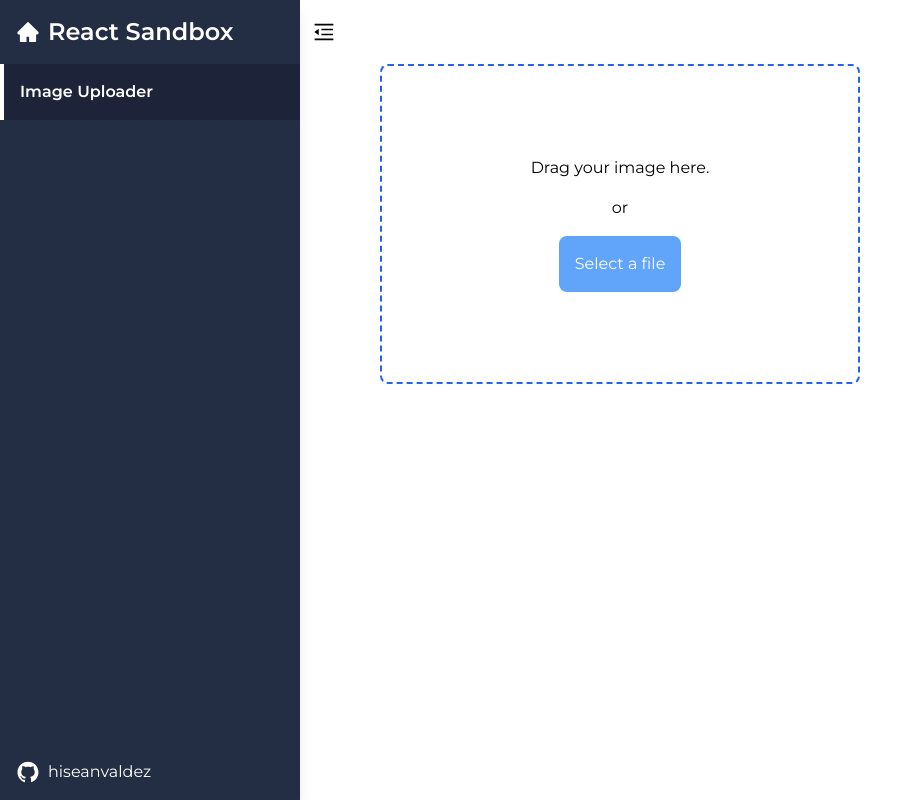
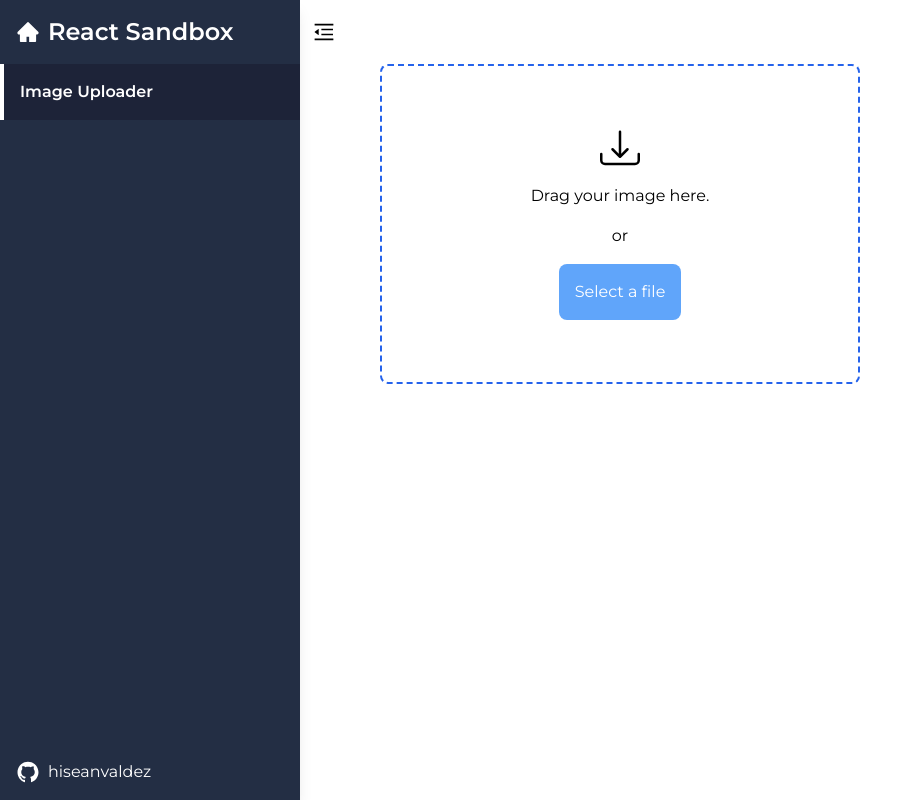
Before and after one commit to hiseanvaldez/ReactSandbox, a Next.js app: page /uploader in a window 1280 px wide. Shown: the whole page, without its empty margins (0-923 px from the left). Built offline with nearby package versions, Linux system fonts and the light colour scheme.

Commit message:
Update icons in uploader.

```diff
--- a/app/uploader/page.jsx
+++ b/app/uploader/page.jsx
@@ -1,7 +1,7 @@
 "use client";
 
 import { useState } from "react";
-import { BsTrash } from "react-icons/bs";
+import { BsDownload, BsTrash } from "react-icons/bs";
 import Button from "../components/Button";
 import Container from "../components/Container";
 import { convertSizeUnit } from "../utils/imageUtils";
@@ -152,6 +152,7 @@ const Uploader = () => {
           ${error ? "border-red-600" : "border-blue-600"}
         `}
         >
+          <BsDownload size={40} />
           <p>Drag your image here.</p>
           <p>or</p>
           <Button label="Select a file" onClick={handleClick} />
@@ -167,10 +168,10 @@ const Uploader = () => {
                 setImageBase64();
               }}
             >
-              <BsTrash size={20} color="red" />
+              <BsTrash size={24} color="red" />
             </button>
             <p>{image?.name}</p>
-            <p>{convertSizeUnit(image?.size)}</p>
+            <p>({convertSizeUnit(image?.size)})</p>
           </div>
         </div>
       )}
```
